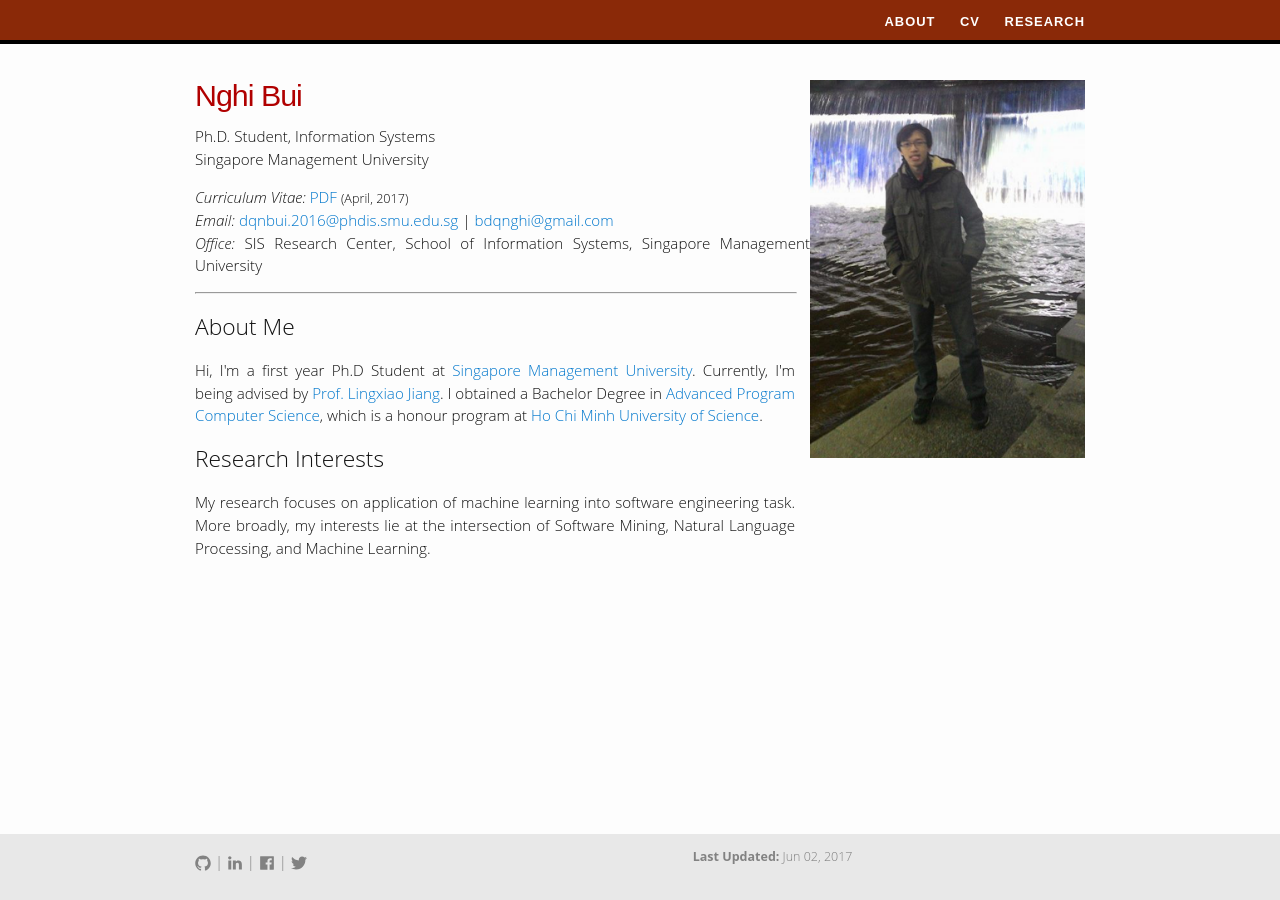
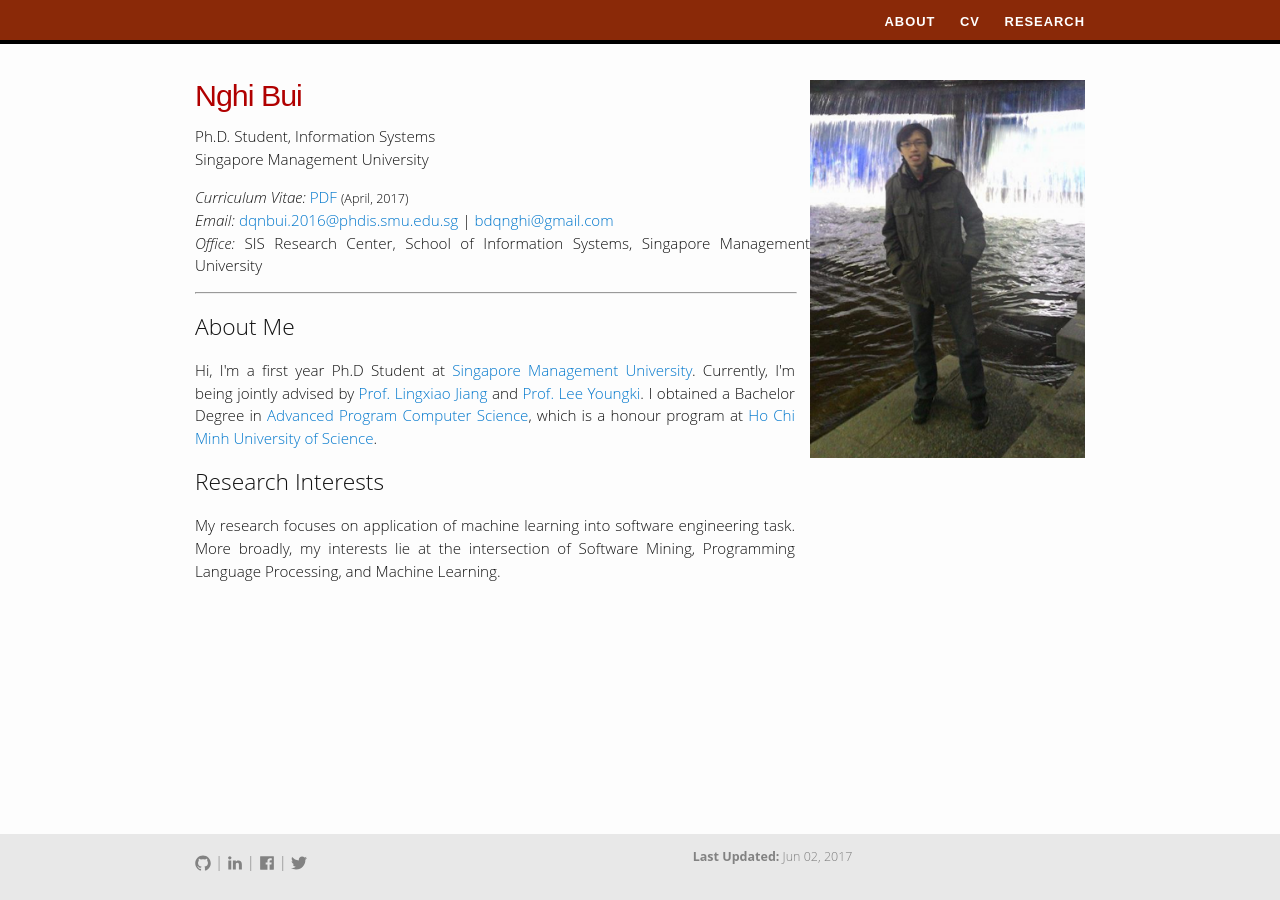
Before and after one commit to bdqnghi/bdqnghi.github.io, a Jekyll site: the page built from index.md, in a window 1280 px wide. Built offline with Jekyll 4.4.1, drawn with Linux system fonts in a browser that asks for light colours.

Commit message:
update supervisor

```diff
--- a/index.md
+++ b/index.md
@@ -22,11 +22,11 @@ Singapore Management University <br>
 
 
 <p align="justify" style="max-width:600px">
-Hi, I'm a first year Ph.D Student at <a href="https://sis.smu.edu.sg/programmes/PhD/overview" target="_blank"> Singapore Management University</a>. Currently, I'm being advised by <a href="http://www.mysmu.edu/faculty/lxjiang/" target="_blank">Prof. Lingxiao Jiang</a>. I obtained a Bachelor Degree in <a href="http://www.apcs.hcmus.edu.vn/Default.aspx?alias=www.apcs.hcmus.edu.vn/en" target="_blank">Advanced Program Computer Science</a>, which is a honour program at <a href="http://web.hcmus.edu.vn/en/index.php" target="_blank">Ho Chi Minh University of Science</a>.</p>
+Hi, I'm a first year Ph.D Student at <a href="https://sis.smu.edu.sg/programmes/PhD/overview" target="_blank"> Singapore Management University</a>. Currently, I'm being jointly advised by <a href="http://www.mysmu.edu/faculty/lxjiang/" target="_blank">Prof. Lingxiao Jiang</a> and <a href="http://youngkilee.blogspot.sg/" target="_blank">Prof. Lee Youngki</a>. I obtained a Bachelor Degree in <a href="http://www.apcs.hcmus.edu.vn/Default.aspx?alias=www.apcs.hcmus.edu.vn/en" target="_blank">Advanced Program Computer Science</a>, which is a honour program at <a href="http://web.hcmus.edu.vn/en/index.php" target="_blank">Ho Chi Minh University of Science</a>.</p>
 
 ## Research Interests
 <p align="justify" style="max-width:600px">
-My research focuses on application of machine learning into software engineering task. More broadly, my interests lie at the intersection of Software Mining, Natural Language Processing, and Machine Learning.
+My research focuses on application of machine learning into software engineering task. More broadly, my interests lie at the intersection of Software Mining, Programming Language Processing, and Machine Learning.
 </p>
 <!-- <center> <em><a class="tosu"> Scroll down for news! </a></em></center> -->
 
```
